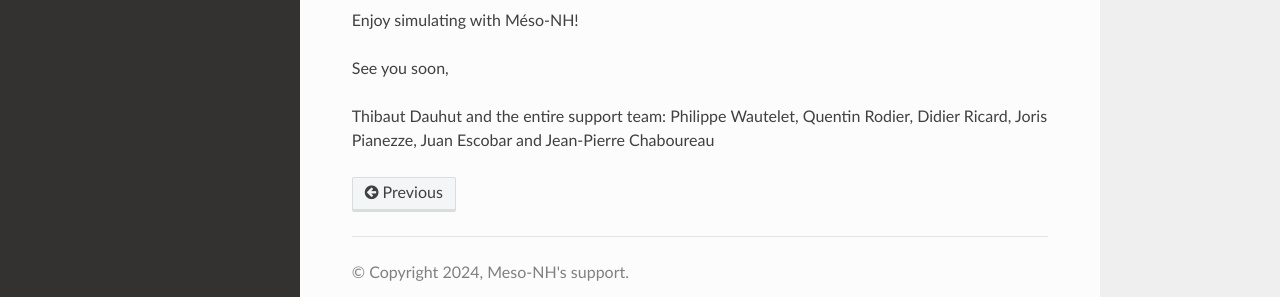
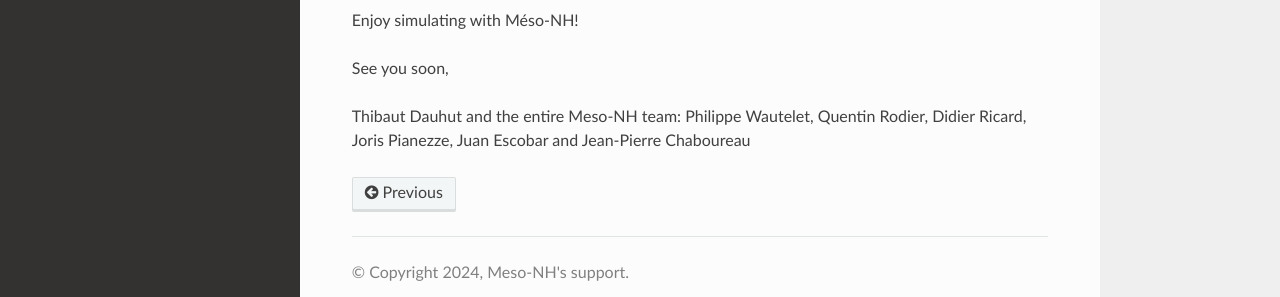
Before and after one commit to JorisPianezze/mesonh_newsletters, a Sphinx documentation site: the page built from docs/source/community/newsletters/newsletter_01_english.rst, in a window 1280 px wide and 900 px high, scrolled down 4102 px. Shown: the part 558-855 px from the top of the window. Built offline with Sphinx 7.4.7 and the Read the Docs theme 2.0.0, drawn with Linux system fonts in a browser that asks for light colours.

Commit message:
Update newsletter_01_english.rst

```diff
--- a/docs/source/community/newsletters/newsletter_01_english.rst
+++ b/docs/source/community/newsletters/newsletter_01_english.rst
@@ -107,4 +107,4 @@ Enjoy simulating with Méso-NH!
 
 See you soon,
 
-Thibaut Dauhut and the entire support team: Philippe Wautelet, Quentin Rodier, Didier Ricard, Joris Pianezze, Juan Escobar and Jean-Pierre Chaboureau
+Thibaut Dauhut and the entire Meso-NH team: Philippe Wautelet, Quentin Rodier, Didier Ricard, Joris Pianezze, Juan Escobar and Jean-Pierre Chaboureau
```
